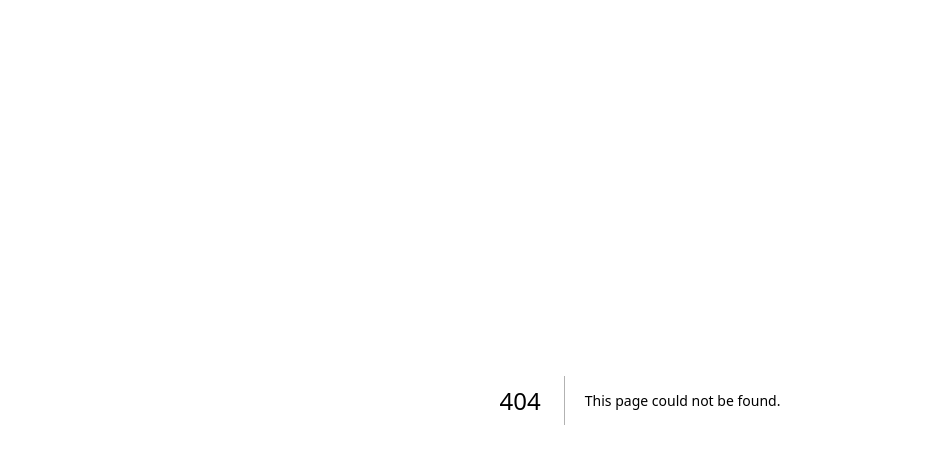
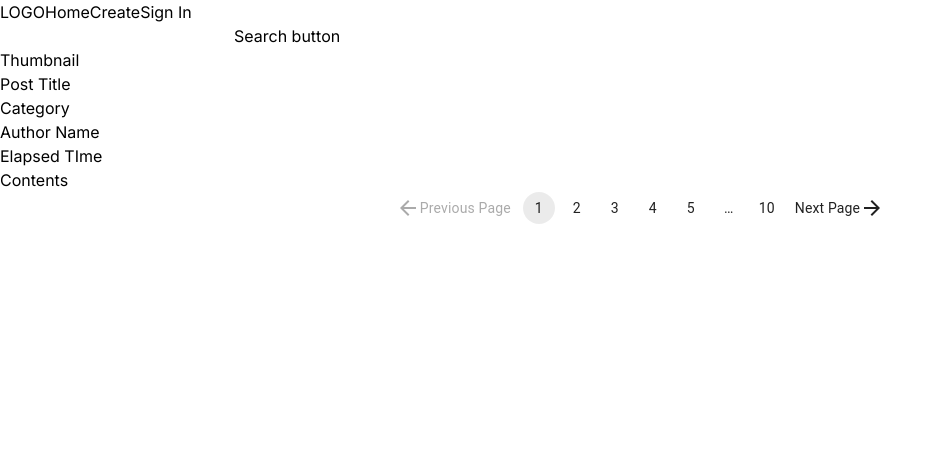
Before and after one commit to Shuheitkhs/teamsdev_16_2, a Next.js app: page /home in a window 1280 px wide. Before the commit this address had no page. Shown: the top 464 px of the page, without its empty margins (0-943 px from the left). Built offline with nearby package versions, Linux system fonts and the light colour scheme.

Commit message:
homeコンポーネント作成 (#22)
* homeコンポーネント作成

* homeコンポーネント修正

* lint, prettier対応

```diff
--- /dev/null
+++ b/app/home/page.tsx
@@ -0,0 +1,24 @@
+import styles from "./page.module.css";
+import Header from "../components/Header";
+import Pagination from "../components/Pagination";
+
+export default function Home() {
+  return (
+    <>
+      <Header />
+      <main>
+        <input type="text" />
+        <button>Search button</button>
+        <div>
+          <div>Thumbnail</div>
+          <div>Post Title</div>
+          <div>Category</div>
+          <div>Author Name</div>
+          <div>Elapsed TIme</div>
+          <div>Contents</div>
+        </div>
+        <Pagination />
+      </main>
+    </>
+  );
+}
```
